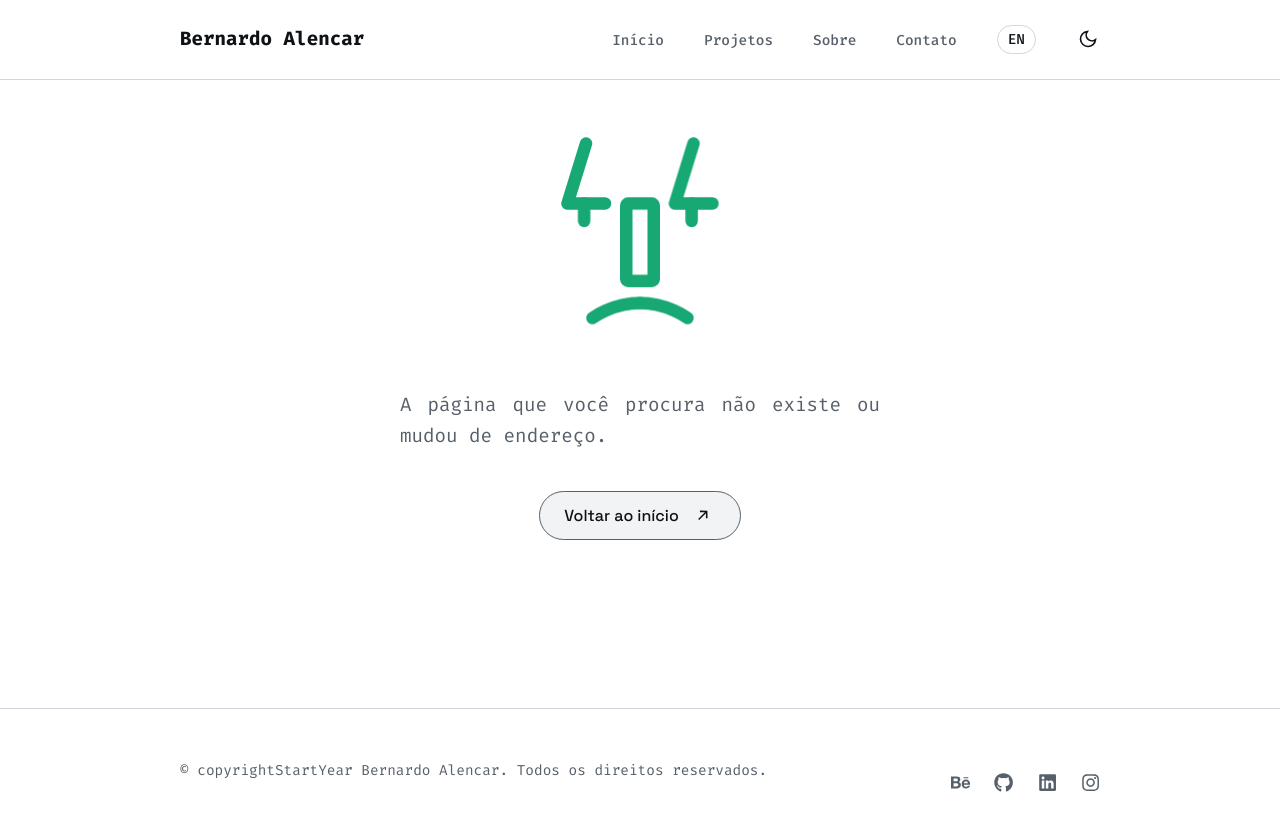
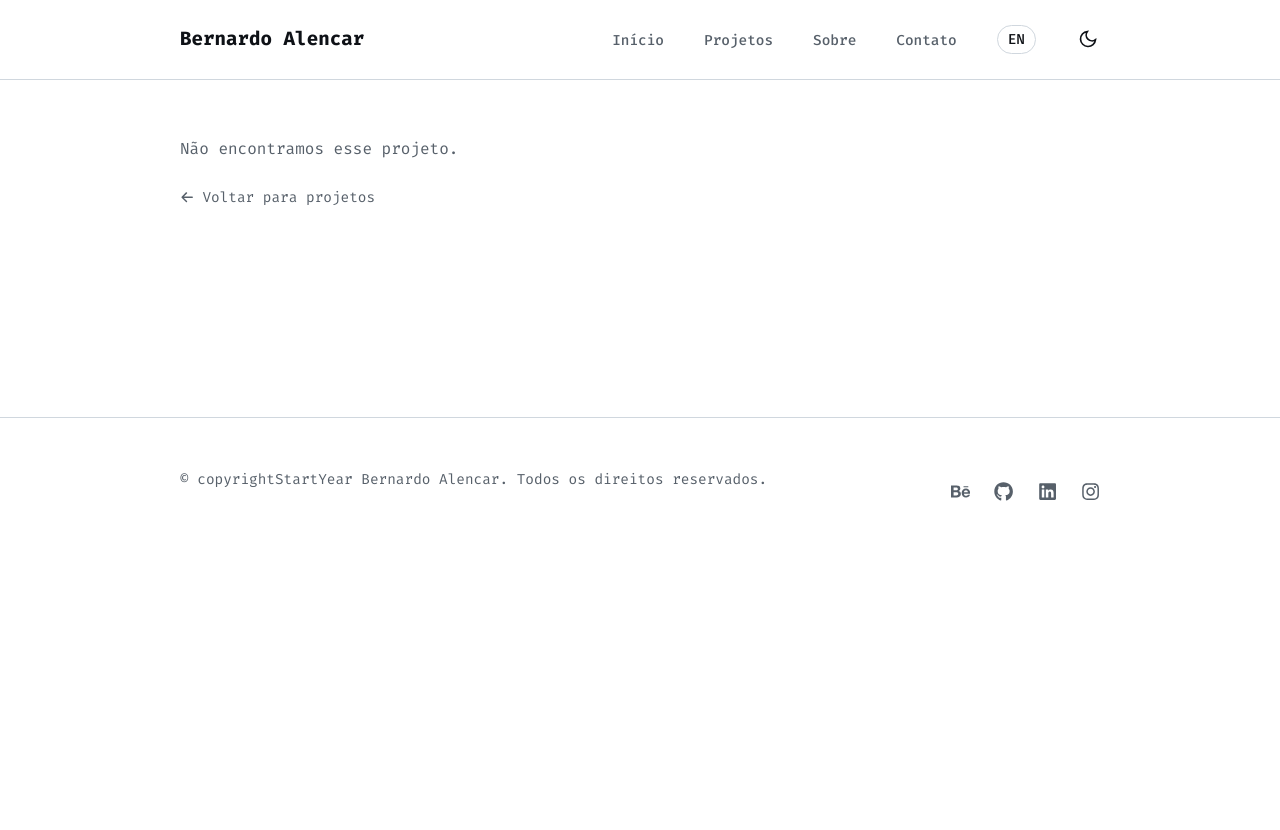
Before and after one commit to F-Bernardo-09/bernardo.dev, a React (Vite) app: page /projects/1 in a window 1280 px wide. After the commit the page ends 800 px from the top, so only its background shows below. Built offline with nearby package versions, Linux system fonts and the light colour scheme.

Commit message:
Adiciona rotas de detalhe de projetos
Registra /projects/:id (e as variantes /pt e /en) apontando para o ProjectDetail.

```diff
--- a/src/App.tsx
+++ b/src/App.tsx
@@ -8,6 +8,7 @@ import Footer from "./components/Footer/Footer";
 import HomePage from "./pages/HomePage";
 import AboutPage from "./pages/AboutPage";
 import ProjectsPage from "./pages/ProjectsPage";
+import ProjectDetail from "./components/Projects/ProjectDetail";
 import NotFoundPage from "./pages/NotFoundPage";
 import SEO from "./components/SEO/SEO";
 import { getSupportedLanguage } from "./utils/localizedPath";
@@ -43,12 +44,18 @@ function App() {
             <Route path="/" element={<HomePage />} />
             <Route path="/about" element={<AboutPage />} />
             <Route path="/projects" element={<ProjectsPage />} />
+            <Route path="/projects/:id" element={<ProjectDetail />} />
+
             <Route path="/pt" element={<HomePage />} />
             <Route path="/pt/about" element={<AboutPage />} />
             <Route path="/pt/projects" element={<ProjectsPage />} />
+            <Route path="/pt/projects/:id" element={<ProjectDetail />} />
+
             <Route path="/en" element={<HomePage />} />
             <Route path="/en/about" element={<AboutPage />} />
             <Route path="/en/projects" element={<ProjectsPage />} />
+            <Route path="/en/projects/:id" element={<ProjectDetail />} />
+
             <Route path="*" element={<NotFoundPage />} />
           </Routes>
         </main>
```
